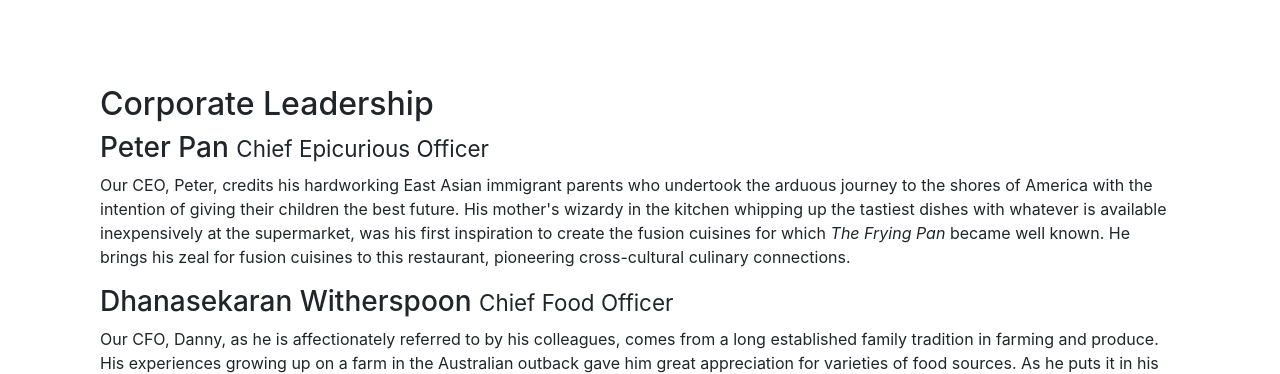
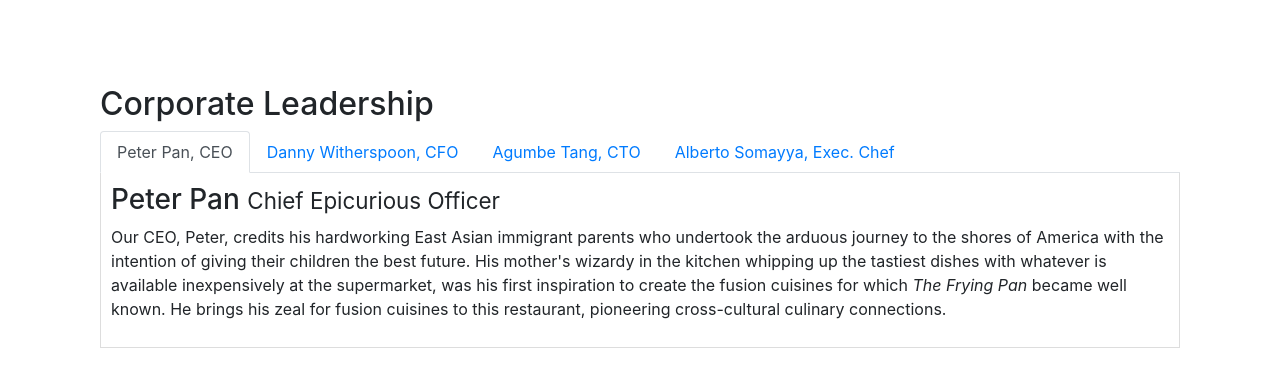
Before and after one commit to RSC007/RSC-world, a website: page aboutus.html in a window 1280 px wide. Shown: the part 940-1314 px from the top of the page. Drawn offline with nearby package versions, Linux system fonts and the light colour scheme.

Commit message:
tab and pills

```diff
--- a/aboutus.html
+++ b/aboutus.html
@@ -110,14 +110,42 @@
         <div class="text row row-content">
             <div class="col-12">
                 <h2>Corporate Leadership</h2>
+                <ul class="nav nav-tabs">
+                    <li class="nav-item">
+                      <a class="nav-link active" href="#peter"
+                        role="tab" data-toggle="tab">Peter Pan, CEO</a>
+                    </li>
+                    <li class="nav-item">
+                      <a class="nav-link" href="#danny" role="tab"
+                        data-toggle="tab">Danny Witherspoon, CFO</a>
+                    </li>
+                    <li class="nav-item">
+                      <a class="nav-link" href="#agumbe"role="tab"
+                        data-toggle="tab">Agumbe Tang, CTO</a>
+                    </li>
+                    <li class="nav-item">
+                      <a class="nav-link" href="#alberto" role="tab"
+                        data-toggle="tab">Alberto Somayya, Exec. Chef</a>
+                    </li>
+                </ul>
+                <div class="tab-content">
+                    <div class="tab-pane fade show active" role="tabpanel" id="peter">
                     <h3>Peter Pan <small>Chief Epicurious Officer</small></h3>
                     <p class="d-none d-md-block ">Our CEO, Peter, credits his hardworking East Asian immigrant parents who undertook the arduous journey to the shores of America with the intention of giving their children the best future. His mother's wizardy in the kitchen whipping up the tastiest dishes with whatever is available inexpensively at the supermarket, was his first inspiration to create the fusion cuisines for which <em>The Frying Pan</em> became well known. He brings his zeal for fusion cuisines to this restaurant, pioneering cross-cultural culinary connections.</p>
+                    </div>
+                    <div class="tab-pane fade show " role="tabpanel" id="danny">
                     <h3>Dhanasekaran Witherspoon <small>Chief Food Officer</small></h3>
                     <p class="d-none d-md-block">Our CFO, Danny, as he is affectionately referred to by his colleagues, comes from a long established family tradition in farming and produce. His experiences growing up on a farm in the Australian outback gave him great appreciation for varieties of food sources. As he puts it in his own words, <em>Everything that runs, wins, and everything that stays, pays!</em></p>
+                    </div>
+                    <div class="tab-pane fade show " role="tabpanel" id="agumbe">
                     <h3>Agumbe Tang <small>Chief Taste Officer</small></h3>
                     <p class="d-none d-md-block">Blessed with the most discerning gustatory sense, Agumbe, our CTO, personally ensures that every dish that we serve meets his exacting tastes. Our chefs dread the tongue lashing that ensues if their dish does not meet his exacting standards. He lives by his motto, <em>You click only if you survive my lick.</em></p>
+                    </div>
+                    <div class="tab-pane fade show" role="tabpanel" id="albetro">
                     <h3>Alberto Somayya <small>Executive Chef</small></h3>
                     <p class="d-none d-md-block">Award winning three-star Michelin chef with wide International experience having worked closely with whos-who in the culinary world, he specializes in creating mouthwatering Indo-Italian fusion experiences. He says, <em>Put together the cuisines from the two craziest cultures, and you get a winning hit! Amma Mia!</em></p>
+                    </div>
+                </div>
             </div>
        </div>
        <div class="row row-content">
--- a/css/style.css
+++ b/css/style.css
@@ -36,3 +36,9 @@ address{
     color: #0f0f0f;
 
 }
+.tab-content {
+    border-left: 1px solid #ddd;
+    border-right: 1px solid #ddd;
+    border-bottom: 1px solid #ddd;
+    padding: 10px;
+}
```
Lines whose indentation alone changed are shown as unchanged.
